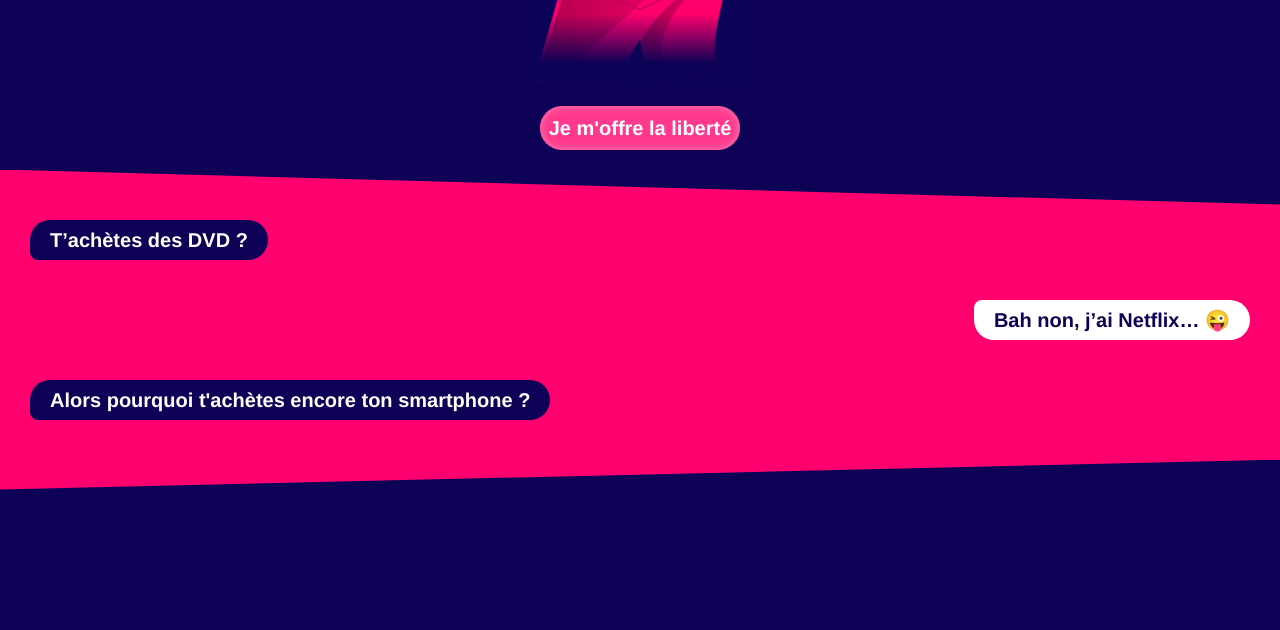
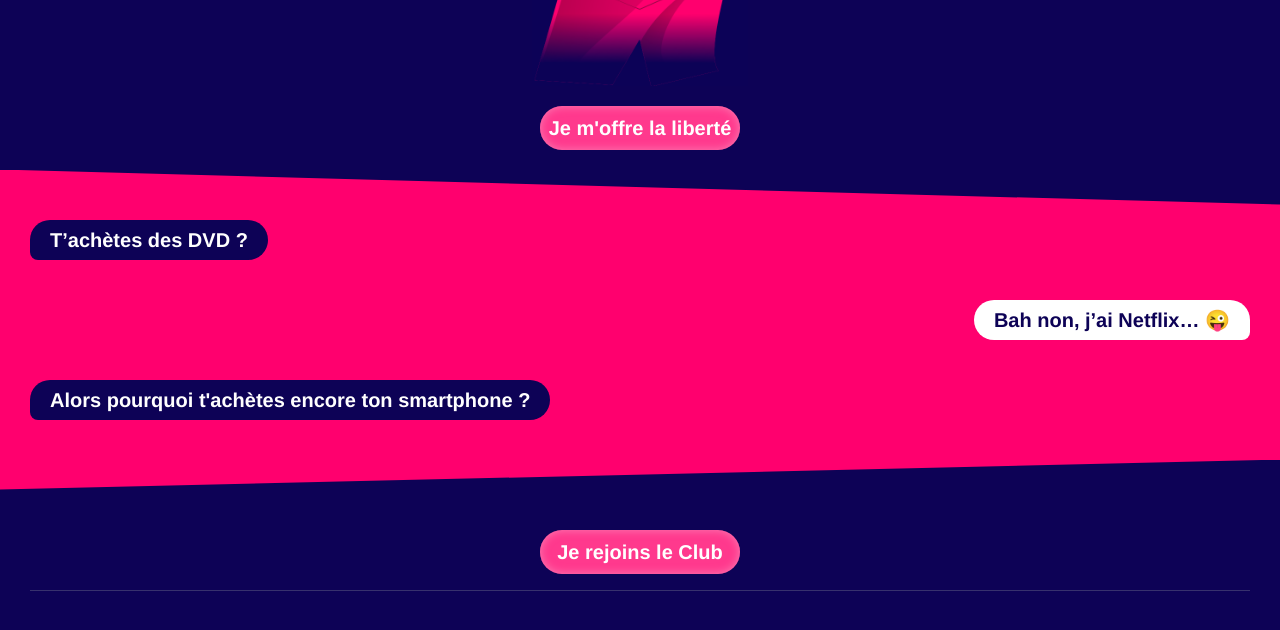
Before and after one commit to leabuende/mobileclub, a Vue app: page / in a window 1280 px wide. Shown: the part 2042-2672 px from the top of the page. Built offline with nearby package versions, Linux system fonts and the light colour scheme.

Commit message:
bottom part

```diff
--- a/src/components/Accueil.vue
+++ b/src/components/Accueil.vue
@@ -135,9 +135,12 @@
         </div>
       </div>
     </div>
-    <div style="background-color: #0d0256; height:812px;" >
-    <div class="element3designdown"/>
-
+    <div style="background-color: #0d0256; height: 812px;">
+      <div class="element3designdown" />
+      <div class="flex">
+        <buttontemplate class="pink" content="Je rejoins le Club" />
+      </div>
+      <hr />
     </div>
   </div>
 </template>
@@ -206,7 +209,7 @@ export default {
   padding-right: 20px;
   padding-top: 5px;
   padding-bottom: 5px;
-  border-radius: 10px 25px 25px 25px;
+  border-radius: 25px 25px 10px 25px;
 }
 .talkbubbleright p {
   display: table-cell;
@@ -247,7 +250,7 @@ export default {
 .element3designdown {
   width: 100%;
   height: 50px;
-  background-color: #FF006E;
+  background-color: #ff006e;
   background-size: cover;
   clip-path: polygon(0% 60%, 100% 0%, 0% 0%);
 }
@@ -310,4 +313,9 @@ export default {
   height: 100px;
   width: auto;
 }
+hr {
+  background-color: #3d3779;
+  margin-right: 30px;
+  margin-left: 30px;
+}
 </style>
```
